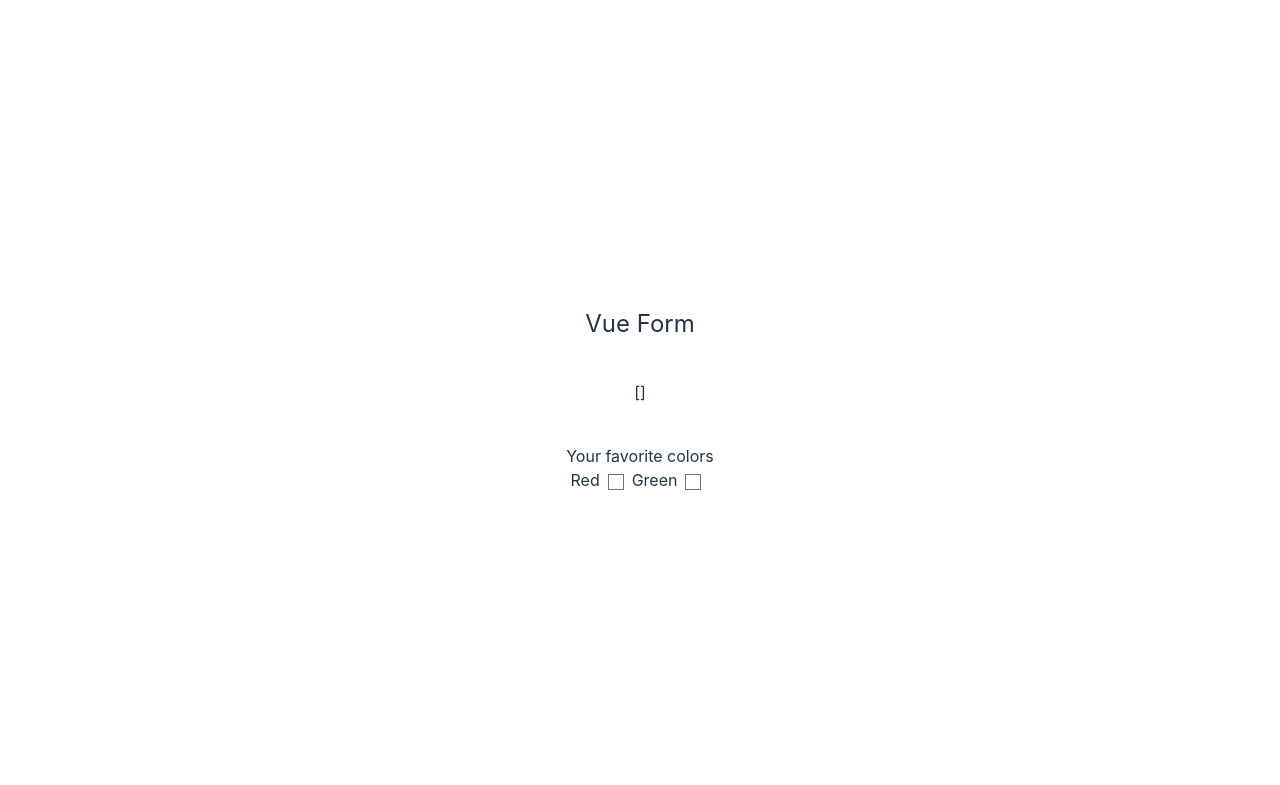
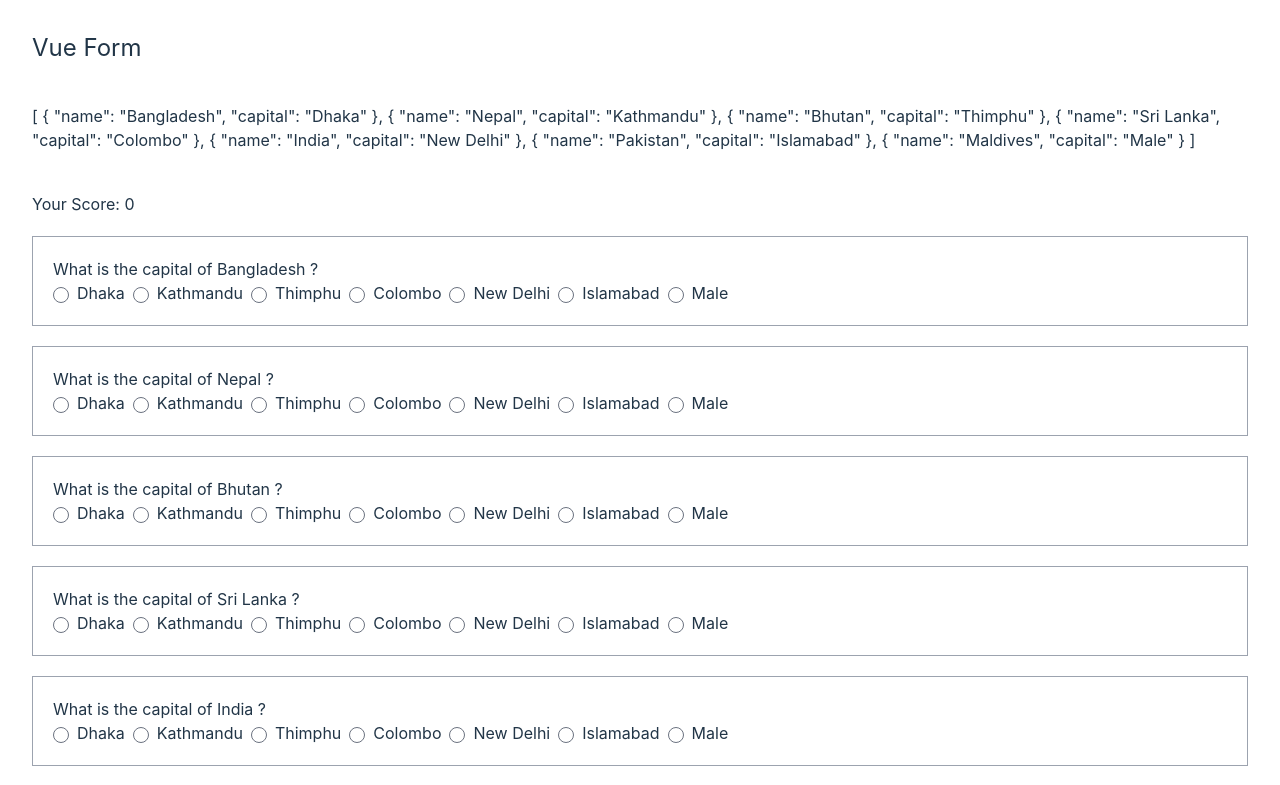
Before and after one commit to ahnaf00/vue-form, a Vue app: page / in a window 1280 px wide. Shown: the top 785 px of the page. Built offline with nearby package versions, Linux system fonts and the light colour scheme.

Commit message:
epiode-05

```diff
--- a/src/App.vue
+++ b/src/App.vue
@@ -1,18 +1,46 @@
 <script setup>
-import { ref, reactive } from 'vue'
-const favColors = ref([]);
+import { reactive } from 'vue'
+const saarcCountries = reactive([
+  { name: "Bangladesh", capital: "Dhaka" },
+  { name: "Nepal", capital: "Kathmandu" },
+  { name: "Bhutan", capital: "Thimphu" },
+  { name: "Sri Lanka", capital: "Colombo" },
+  { name: "India", capital: "New Delhi" },
+  { name: "Pakistan", capital: "Islamabad" },
+  { name: "Maldives", capital: "Male" }
+])
+
+const capitals = ["Dhaka", "Kathmandu", "Thimphu", "Colombo", "New Delhi", "Islamabad", "Male"]
+
+// const getRandomCapitals = () => {
+//   return capitals.sort(()=>Math.random()-0.5)
+// }
+
+const getScore = () => {
+  let score = 0;
+  saarcCountries.forEach(country =>{
+    if(country.answer == country.capital)
+    {
+      score++;
+    }
+  })
+  return score;
+}
 
 </script>
 
 <template>
-  <section class="mx-auto container">
+  <section class="mx-auto container text-left">
     <h1 class="text-2xl mb-10">Vue Form</h1>
-    <p class="mb-10">{{ favColors }}</p>
-    Your favorite colors <br/>
-    <label for="red">Red</label>
-    <input class="ml-2 mr-2" type="checkbox" id="red" v-model="favColors" value="red">
-    <label for="red">Green</label>
-    <input class="ml-2 mr-2" type="checkbox" id="red" v-model="favColors" value="green">
+    <p class="mb-10">{{ saarcCountries }}</p>
+    <p>Your Score: {{ getScore() }}</p>
+    <div class="my-5 border border-gray-400 p-5" v-for="country in saarcCountries" :key="country.name">
+      <p>What is the capital of {{ country.name }} ?</p>
+      <template v-for="capital in capitals">
+        <input :name="country.name" type="radio" :value="capital" v-model="country.answer" />
+        <label class="ml-2 mr-2">{{ capital }}</label>
+      </template>
+    </div>
   </section>
 </template>
 <style scoped></style>
```
